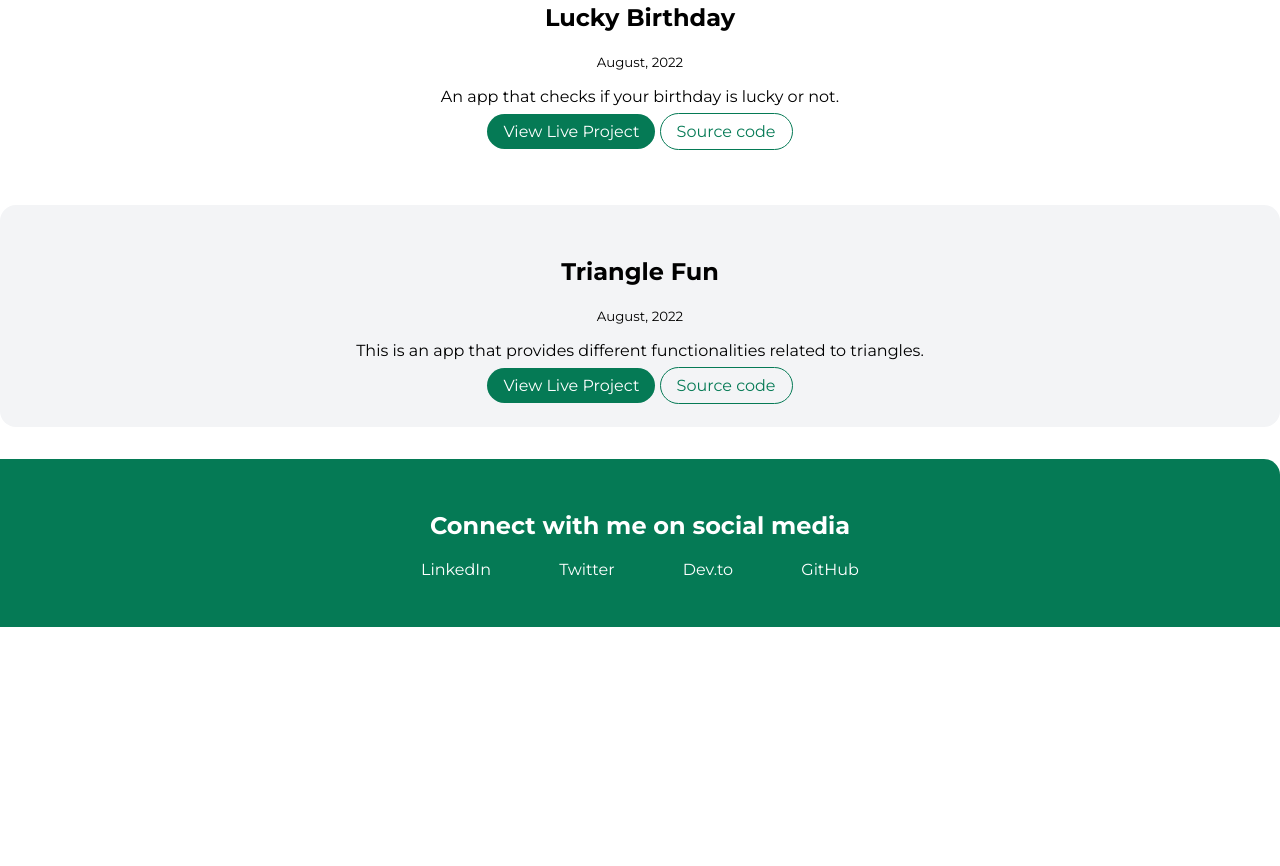
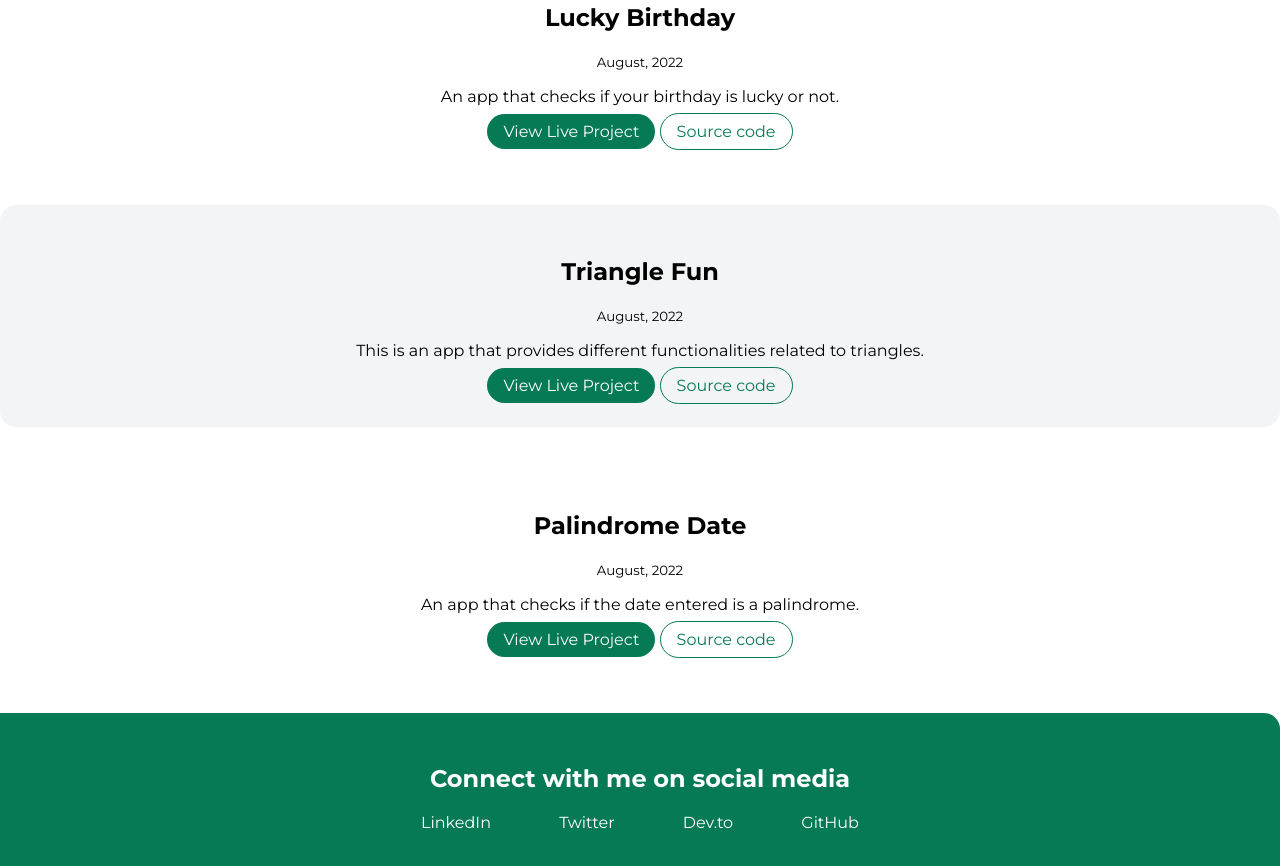
Before and after one commit to anubhav823/neogCampLesson3, a plain HTML site: page projects.html in a window 1280 px wide. Shown: the part 1680-2546 px from the top of the page. Before the commit the page ends 2307 px from the top, so only its background shows below. Drawn offline with Linux system fonts and the light colour scheme.

Commit message:
added palindrome project

```diff
--- a/projects.html
+++ b/projects.html
@@ -108,6 +108,17 @@
         <a href="https://github.com/anubhav823/neogCampLessonEight" class="link secondary-link">Source code</a>
       </div>
     </section>
+    <section class="section">
+      <div class="container container-center">
+        <h1>Palindrome Date</h1>
+        <small>August, 2022</small>
+        <p>
+          An app that checks if the date entered is a palindrome.
+        </p>
+        <a href="https://palindrome-anubhav.netlify.app/" class="link primary-link">View Live Project</a>
+        <a href="https://github.com/anubhav823/neogCampLessonNine" class="link secondary-link">Source code</a>
+      </div>
+    </section>
     <footer class="footer">
       <h2>Connect with me on social media</h2>
       <ul class="social-links no-bullet">
```
